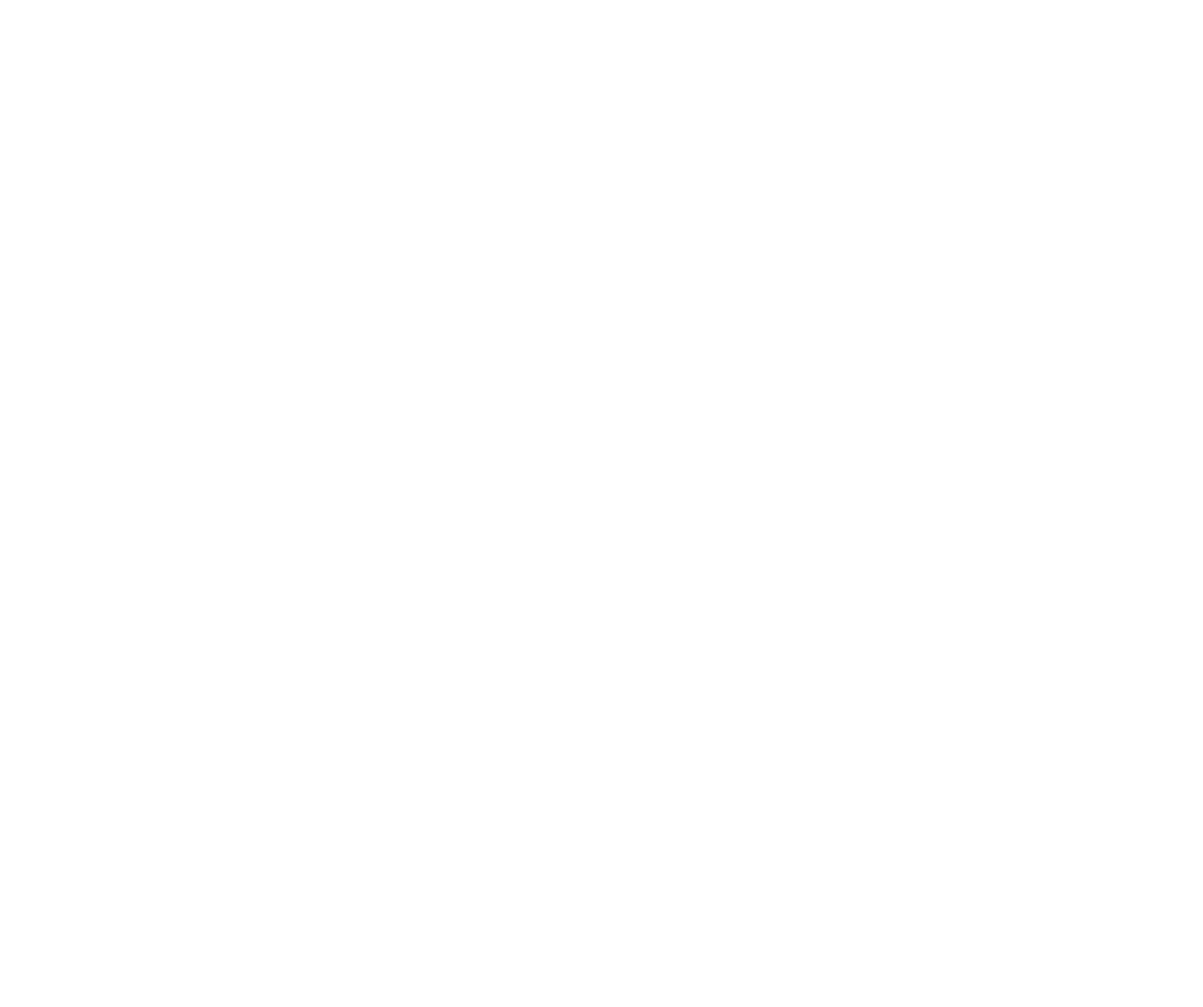
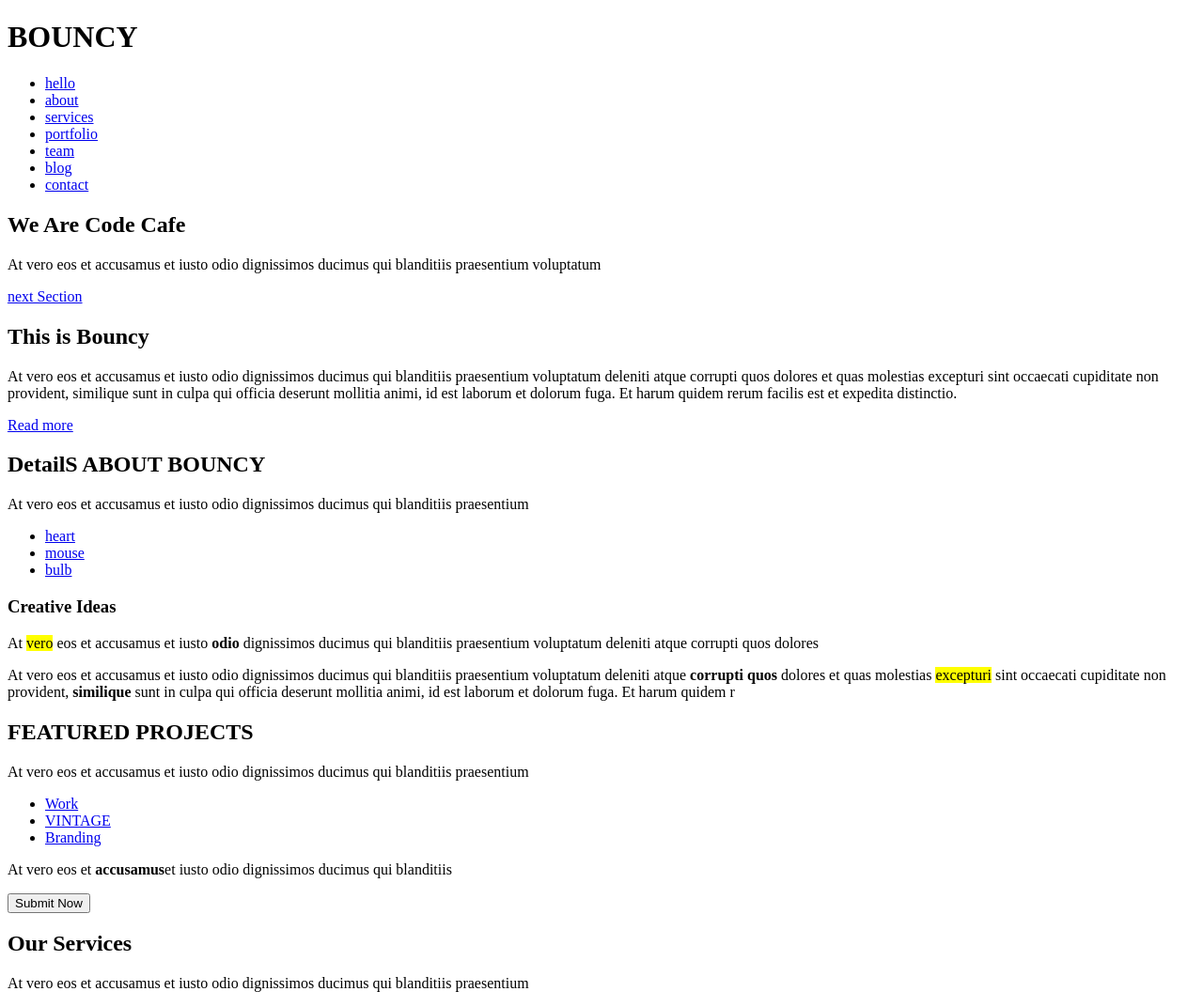
Before and after one commit to jjuyaHwang/pm830, a plain HTML site: page HTML/STEP7/index.html in a window 1280 px wide. Shown: the whole page at 94% size. Before the commit the page ends 800 px from the top, so only its background shows below. Drawn offline with Linux system fonts and the light colour scheme.

Commit message:
Update index.html

```diff
--- a/HTML/STEP7/index.html
+++ b/HTML/STEP7/index.html
@@ -7,6 +7,89 @@
     <title>finish HTML</title>
 </head>
 <body>
+    <div>
+        <header>
+            <h1>BOUNCY</h1>
+            <nav>
+                <ul>
+                    <li>
+                        <a href="#hello">hello</a>
+                    </li>
+                    <li>
+                        <a href="#">about</a>
+                    </li>
+                    <li>
+                        <a href="#">services</a>
+                    </li>
+                    <li>
+                        <a href="#">portfolio</a>
+                    </li>
+                    <li>
+                        <a href="#">team</a>
+                    </li>
+                    <li>
+                        <a href="#">blog</a>
+                    </li>
+                    <li>
+                        <a href="#">contact</a>
+                    </li>
+                </ul>
+            </nav>
+        </header>
+        <section id="hello">
+            <h2>We Are Code Cafe</h2>
+            <p>At vero eos et accusamus et iusto odio dignissimos ducimus qui blanditiis praesentium voluptatum</p>
+            <a href="#">
+                next Section
+            </a>
+        </section>
+        <section id="about">
+            <div>
+                <h2>This is Bouncy</h2>
+                <p>At vero eos et accusamus et iusto odio dignissimos ducimus qui blanditiis praesentium voluptatum deleniti atque corrupti quos dolores et quas molestias excepturi sint occaecati cupiditate non provident, similique sunt in culpa qui officia deserunt mollitia animi, id est laborum et dolorum fuga. Et harum quidem rerum facilis est et expedita distinctio.</p>
+                <a href="#">
+                    Read more
+                </a>
+            </div>
+            <div>
+                <h2>DetailS ABOUT BOUNCY</h2>
+                <p>At vero eos et accusamus et iusto odio dignissimos ducimus qui blanditiis praesentium</p>
+                <ul>
+                    <li><a href="#">heart</a></li>
+                    <li><a href="#">mouse</a></li>
+                    <li><a href="#">bulb</a></li>
+                </ul>
+                <article>
+                    <h3>Creative Ideas</h3>
+                    <p>At <mark>vero</mark> eos et accusamus et iusto <strong>odio</strong>  dignissimos ducimus qui blanditiis praesentium voluptatum deleniti atque corrupti quos dolores</p>
+                    <p>At vero eos et accusamus et iusto odio dignissimos ducimus qui blanditiis praesentium voluptatum deleniti atque <strong>corrupti quos</strong> dolores et quas molestias <mark>excepturi</mark>  sint occaecati cupiditate non provident, <strong>similique</strong>  sunt in culpa qui officia deserunt mollitia animi, id est laborum et dolorum fuga. Et harum quidem r</p>
+                </article>
+            </div>
+            <div>
+                <h2>FEATURED PROJECTS</h2>
+                <p>At vero eos et accusamus et iusto odio dignissimos ducimus qui blanditiis praesentium</p>
+                <ul>
+                    <li>
+                        <a href="#">Work</a>
+                    </li>
+                    <li>
+                        <a href="#">VINTAGE</a>
+                    </li>
+                    <li>
+                        <a href="#">Branding</a>
+                    </li>
+                </ul>
+                <div>
+                    <p>At vero eos et <strong>accusamus</strong>et iusto odio dignissimos ducimus qui blanditiis</p>
+                    <button>Submit Now</button>
+                </div>
+            </div>
+        </section>
+        <section id="services">
+            <h2>Our Services</h2>
+            <p>At vero eos et accusamus et iusto odio dignissimos ducimus qui blanditiis praesentium</p>
 
+        </section>
+    </div>
 </body>
 </html>
```
